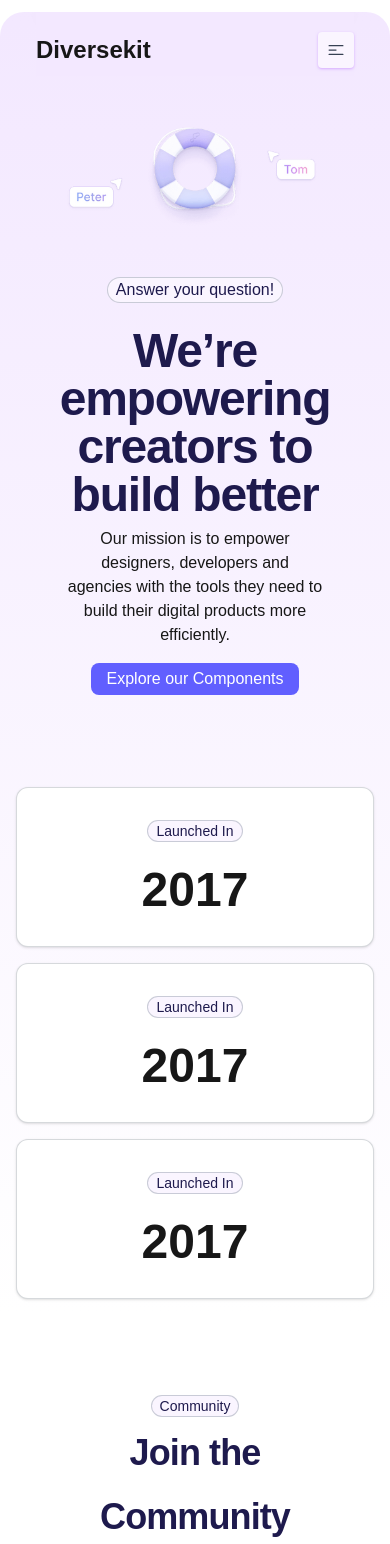
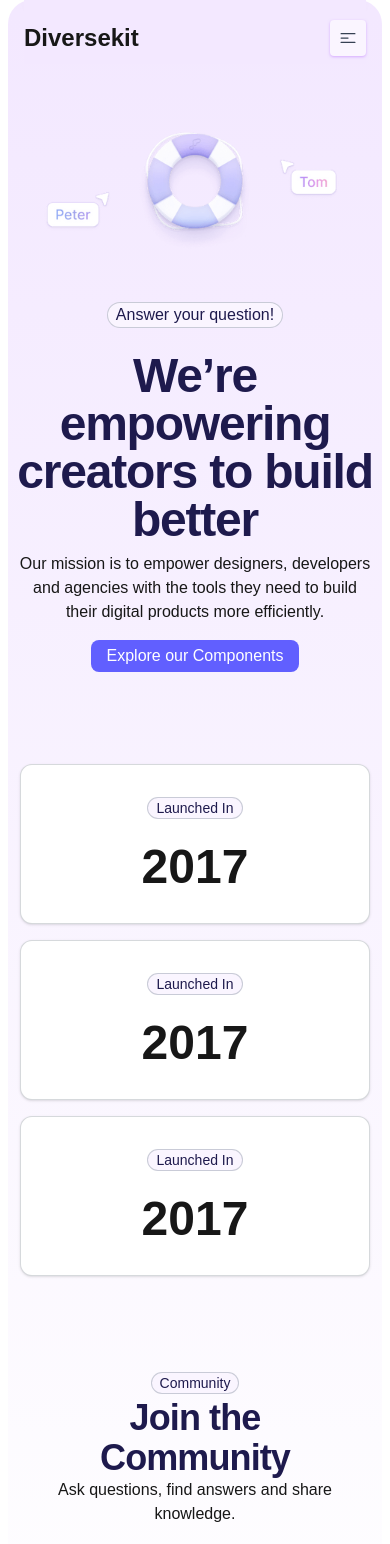
Before and after one commit to mehedi-2024/Diversekit, a Next.js app: page /about in a window 390 px wide. Shown: the top 1544 px of the page. Built offline with nearby package versions, Linux system fonts and the light colour scheme.

Commit message:
update about page

```diff
--- a/src/app/about/page.jsx
+++ b/src/app/about/page.jsx
@@ -7,26 +7,28 @@ import TeamMemberCard from '../components/about/TeamMemberCard'
 
 export default function page() {
     return (
-        <div>
-            <div className='max-w-[1440px] mx-auto rounded-t-3xl  bg-[linear-gradient(to_bottom,_theme(colors.purple.100)_0%,_white_30%)]'>
+        <div className=' px-2'>
+            <div className="bg-[linear-gradient(to_bottom,_theme(colors.purple.100)_0%,_white_30%)] rounded-t-3xl">
 
-                <div className='px-4 sm:px-10'>
                 <section>
-                        <div className='h-fit max-w-[1440px] mx-auto mt-3 rounded-3xl pb-3 relative overflow-hidden  px-5 lg:px-10'>
 
-                            <div className="h-16">
+                    <div className="h-16 px-4 md:pl-8">
                         <Navbar />
                     </div>
+
+                    <div className='h-fit max-w-[1440px] mx-auto mt-3 pb-3 relative overflow-hidden '>
+
+
 
                         <img src="/image/ring.png" className='mx-auto mt-6 sm:mt-12 w-96' alt="" />
 
                         <section className='flex flex-col items-center mt-10 pb-4 mb-16' >
                             <h4 className='text-indigo-950 w-fit font-[500] px-2  rounded-full border border-gray-400/50 mb-6 bg-purple-50'>Answer your question!</h4>
-                                <h1 className="md:text-6xl text-5xl w-[90%] md:w-[75%] xl:w-[60%] text-center text-indigo-950 font-semibold md:leading-16 tracking-tight leading-12">
+                            <h1 className="md:text-6xl text-5xl md:w-[75%] xl:w-[60%] text-center text-indigo-950 font-semibold md:leading-16 tracking-tight leading-12">
                                 We’re empowering <br />
                                 creators to build better
                             </h1>
-                                <p className='text-center w-[80%] lg:w-[48%] mt-2'>
+                            <p className='text-center  lg:w-[48%] mt-2 px-2'>
                                 Our mission is to empower designers, developers and agencies with the tools they need to build their digital products more efficiently.
                             </p>
                             <button className='p-1 px-4 rounded-lg bg-indigo-500 text-white mt-4'>Explore our Components</button>
@@ -35,6 +37,10 @@ export default function page() {
 
                     </div>
                 </section>
+                <div className='max-w-[1440px] mx-auto px-3 md:px-10'>
+
+                    <div className=''>
+
 
                         {/* number section  */}
                         <section>
@@ -47,10 +53,10 @@ export default function page() {
 
                         {/* join the community */}
                         <section>
-                        <div className='flex flex-col items-center gap-1 mt-24 mb-16'>
+                            <div className='flex flex-col items-center gap-1 mt-24 mb-16 text-center'>
                                 <h4 className='text-indigo-950 w-fit font-[500] px-2  rounded-full border border-gray-400/50 mb bg-purple-50 text-sm'>Community</h4>
 
-                            <h1 className="sm:text-5xl text-4xl w-[90%] md:w-[75%] xl:w-[60%] text-center text-indigo-950 font-semibold leading-16 tracking-tight -mb-1">
+                                <h1 className="sm:text-5xl text-4xl w-[90%] md:w-[75%] xl:w-[60%] text-indigo-950 font-semibold md:leading-16 leading-10 tracking-tight -mb-1">
                                     Join the Community
                                 </h1>
                                 <p>
@@ -99,11 +105,12 @@ export default function page() {
                             </div>
                         </section>
 
+                        {/* our team*/}
                         <section>
-                        <div className='flex flex-col items-center gap-1 mt-24 mb-16'>
+                            <div className='flex flex-col items-center gap-1 mt-24 mb-16  text-center'>
                                 <h4 className='text-indigo-950 w-fit font-[500] px-2  rounded-full border border-gray-400/50 mb bg-purple-50 text-sm'>Our Team</h4>
 
-                            <h1 className="sm:text-5xl text-4xl w-[90%] md:w-[75%] xl:w-[60%] text-center text-indigo-950 font-semibold leading-16 tracking-tight -mb-1">
+                                <h1 className="sm:text-5xl text-4xl w-[90%] md:w-[75%] xl:w-[60%] text-indigo-950 font-semibold leading-16 tracking-tight -mb-1">
                                     Meet our Crew
                                 </h1>
                                 <p>
@@ -133,5 +140,7 @@ export default function page() {
 
                 <Footer />
             </div>
+
+        </div>
     )
 }
--- a/src/app/components/home/EmailSubmit.jsx
+++ b/src/app/components/home/EmailSubmit.jsx
@@ -2,14 +2,14 @@ import React from 'react'
 
 export default function EmailSubmit() {
     return (
-        <div className='flex flex-col max-w-[700px] mx-auto items-center justify-center gap-4 text-center text-indigo-950 min-h-96 bg-indigo-100 rounded-xl'>
+        <div className='flex flex-col max-w-[700px] mx-auto items-center justify-center gap-4 text-center text-indigo-950 min-h-96 bg-indigo-100 rounded-xl p-4'>
             <p className='px-3 text-sm rounded-full border border-gray-600/30'>No-code content to your inbox</p>
             <h2 className='text-3xl font-semibold'>
-                Join our community and <br />
+                Join our community and <br className='hidden sm:inline' />
                 claim free products
             </h2>
             <p>
-                No Spam. Only sweet content and updates of our products. <br />
+                No Spam. Only sweet content and updates of our products. <br className='hidden sm:inline' />
                 Join 55,000+ other creators in our community
             </p>
             <div className='flex flex-col sm:flex-row gap-3 items-center'>
```
Lines whose indentation alone changed are shown as unchanged.
